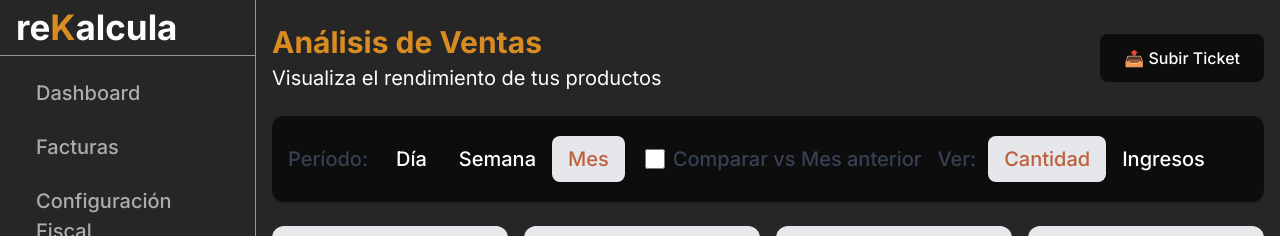
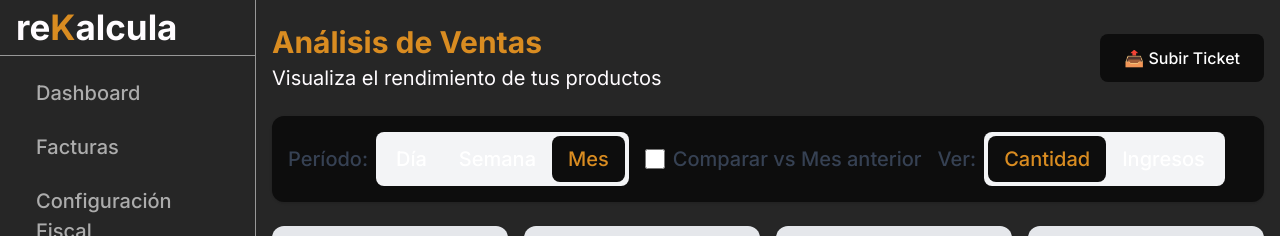
Before and after one commit to rekalcula/rekalcula, a Next.js app: page /dashboard/analytics/sales in a window 1280 px wide. Shown: the top 236 px of the page. Built offline with nearby package versions, Linux system fonts and the light colour scheme; no server answers; sample sign-in values are in the browser's storage.

Commit message:
fix: contenedor botones gris claro y boton activo negro con naranja

```diff
--- a/components/SalesAnalyticsChart.tsx
+++ b/components/SalesAnalyticsChart.tsx
@@ -110,11 +110,11 @@ export default function SalesAnalyticsChart() {
           {/* Período */}
           <div className="flex items-center space-x-2">
             <span className="text-[20px] font-medium text-gray-700">Período:</span>
-            <div className="flex bg-[#0D0D0D] rounded-lg p-1">
+            <div className="flex bg-gray-100 rounded-lg p-1">
               <button
                 onClick={() => setPeriod('day')}
                 className={`px-2 sm:px-4 py-1.5 sm:py-2 rounded-lg text-[20px] font-medium transition-colors ${
-                  period === 'day' ? 'bg-gray-200 shadow text-[#c15f3c]' : 'text-[#FFFFFF] hover:text-gray-300'
+                  period === 'day' ? 'bg-[#0D0D0D] text-[#D98C21]' : 'text-[#FFFFFF] hover:text-gray-300'
                 }`}
               >
                 Día
@@ -122,7 +122,7 @@ export default function SalesAnalyticsChart() {
               <button
                 onClick={() => setPeriod('week')}
                 className={`px-4 py-2 rounded-lg text-[20px] font-medium transition-colors ${
-                  period === 'week' ? 'bg-gray-200 shadow text-[#c15f3c]' : 'text-[#FFFFFF] hover:text-gray-300'
+                  period === 'week' ? 'bg-[#0D0D0D] text-[#D98C21]' : 'text-[#FFFFFF] hover:text-gray-300'
                 }`}
               >
                 Semana
@@ -130,7 +130,7 @@ export default function SalesAnalyticsChart() {
               <button
                 onClick={() => setPeriod('month')}
                 className={`px-4 py-2 rounded-lg text-[20px] font-medium transition-colors ${
-                  period === 'month' ? 'bg-gray-200 shadow text-[#c15f3c]' : 'text-[#FFFFFF] hover:text-gray-300'
+                  period === 'month' ? 'bg-[#0D0D0D] text-[#D98C21]' : 'text-[#FFFFFF] hover:text-gray-300'
                 }`}
               >
                 Mes
@@ -154,11 +154,11 @@ export default function SalesAnalyticsChart() {
           {/* Vista */}
           <div className="flex items-center space-x-2">
             <span className="text-[20px] font-medium text-gray-700">Ver:</span>
-            <div className="flex bg-[#0D0D0D] rounded-lg p-1">
+            <div className="flex bg-gray-100 rounded-lg p-1">
               <button
                 onClick={() => setViewMode('quantity')}
                 className={`px-4 py-2 rounded-lg text-[20px] font-medium transition-colors ${
-                  viewMode === 'quantity' ? 'bg-gray-200 shadow text-[#c15f3c]' : 'text-[#FFFFFF] hover:text-gray-300'
+                  viewMode === 'quantity' ? 'bg-[#0D0D0D] text-[#D98C21]' : 'text-[#FFFFFF] hover:text-gray-300'
                 }`}
               >
                 Cantidad
@@ -166,7 +166,7 @@ export default function SalesAnalyticsChart() {
               <button
                 onClick={() => setViewMode('revenue')}
                 className={`px-4 py-2 rounded-lg text-[20px] font-medium transition-colors ${
-                  viewMode === 'revenue' ? 'bg-gray-200 shadow text-[#c15f3c]' : 'text-[#FFFFFF] hover:text-gray-300'
+                  viewMode === 'revenue' ? 'bg-[#0D0D0D] text-[#D98C21]' : 'text-[#FFFFFF] hover:text-gray-300'
                 }`}
               >
                 Ingresos
```
